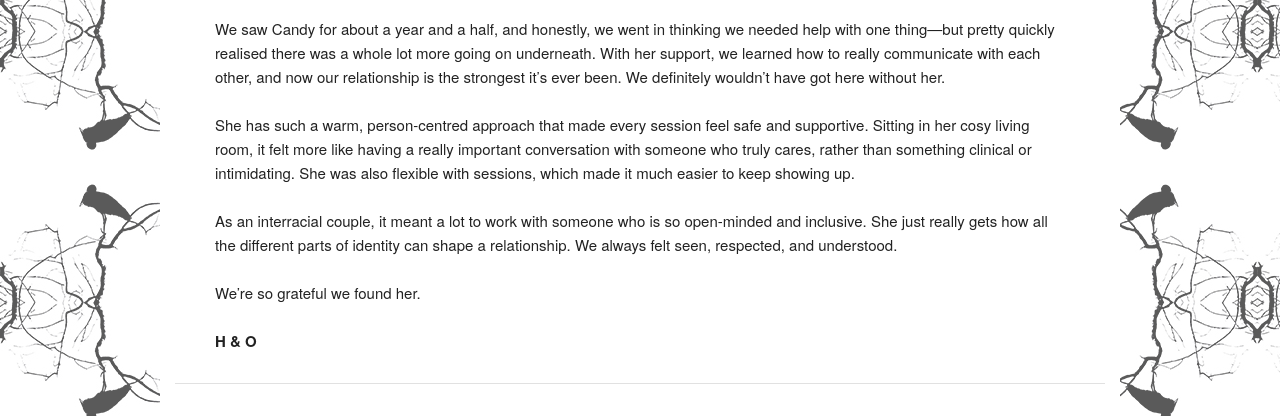
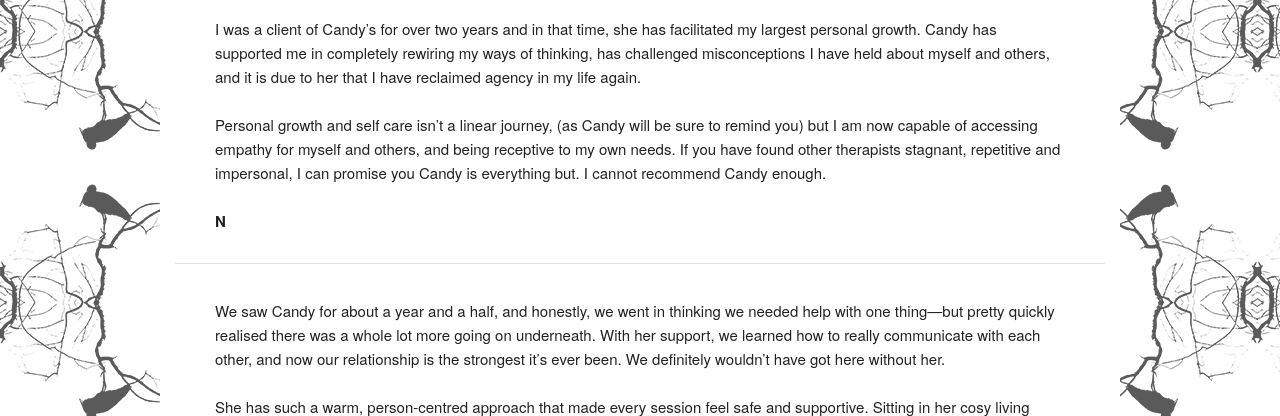
Before and after one commit to dannysmallbone/candys-counselling, a plain HTML site: page testimonials.html in a window 1280 px wide. Shown: the part 375-791 px from the top of the page. Drawn offline with Linux system fonts and the light colour scheme.

Commit message:
Add testimonial and update copyright year

```diff
--- a/testimonials.html
+++ b/testimonials.html
@@ -1,4 +1,4 @@
-<!DOCTYPE html>
+<!doctype html>
 <html lang="en">
   <head>
     <link
@@ -75,6 +75,23 @@
         <div class="">
           <article class="headlineborder">
             <h2 style="color: black">Testimonials</h2>
+            <blockquote>
+              I was a client of Candy’s for over two years and in that time, she
+              has facilitated my largest personal growth. Candy has supported me
+              in completely rewiring my ways of thinking, has challenged
+              misconceptions I have held about myself and others, and it is due
+              to her that I have reclaimed agency in my life again.
+              <br /><br />
+              Personal growth and self care isn’t a linear journey, (as Candy
+              will be sure to remind you) but I am now capable of accessing
+              empathy for myself and others, and being receptive to my own
+              needs. If you have found other therapists stagnant, repetitive and
+              impersonal, I can promise you Candy is everything but. I cannot
+              recommend Candy enough.
+              <br /><br />
+              <strong>N</strong>
+            </blockquote>
+            <hr />
             <blockquote>
               We saw Candy for about a year and a half, and honestly, we went in
               thinking we needed help with one thing—but pretty quickly realised
@@ -218,7 +235,7 @@
       </div>
     </div>
     <footer>
-      <p>© Candy's Counselling 2025</p>
+      <p>© Candy's Counselling 2026</p>
     </footer>
   </body>
 </html>
```
Also changed, not shown: aboutme.html (+2 -2 lines), contact.html (+2 -2 lines), counselling.html (+2 -2 lines), index.html (+2 -2 lines), personalapproach.html (+2 -2 lines), supervision.html (+2 -2 lines).
